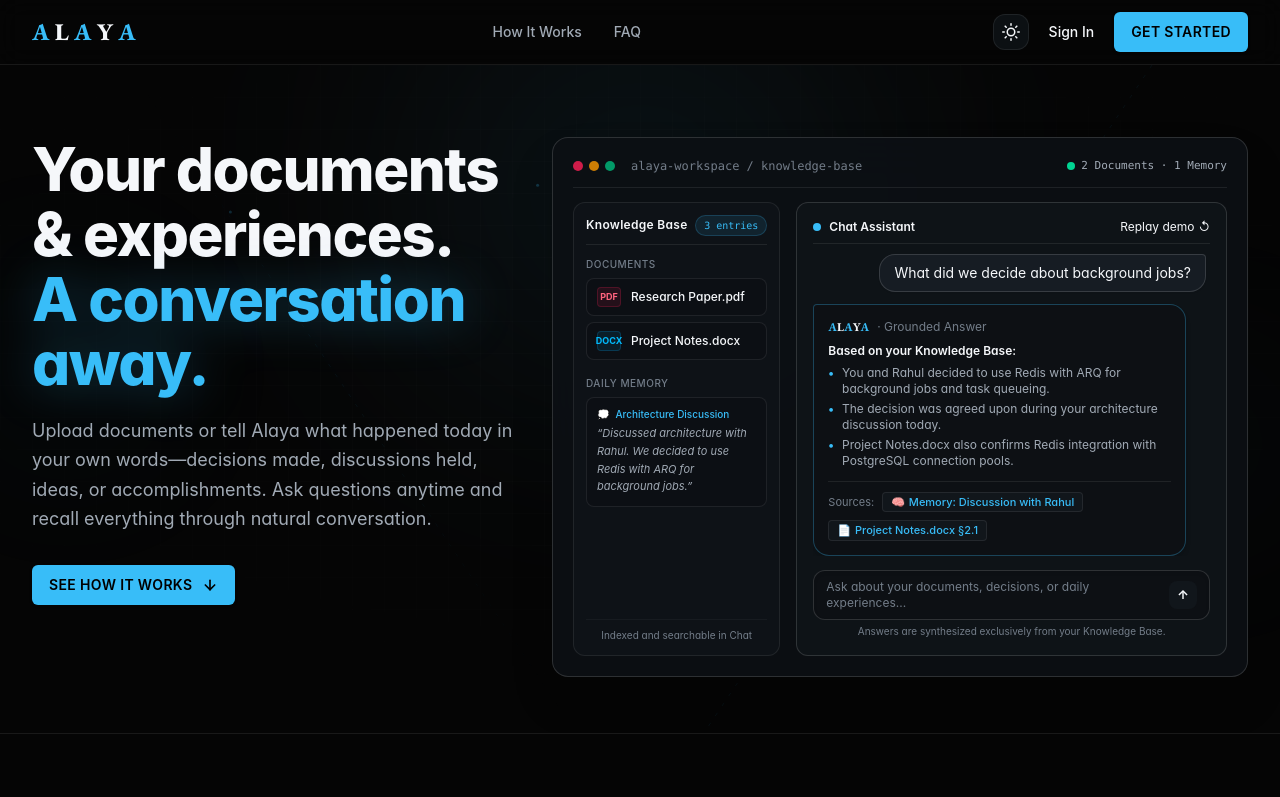
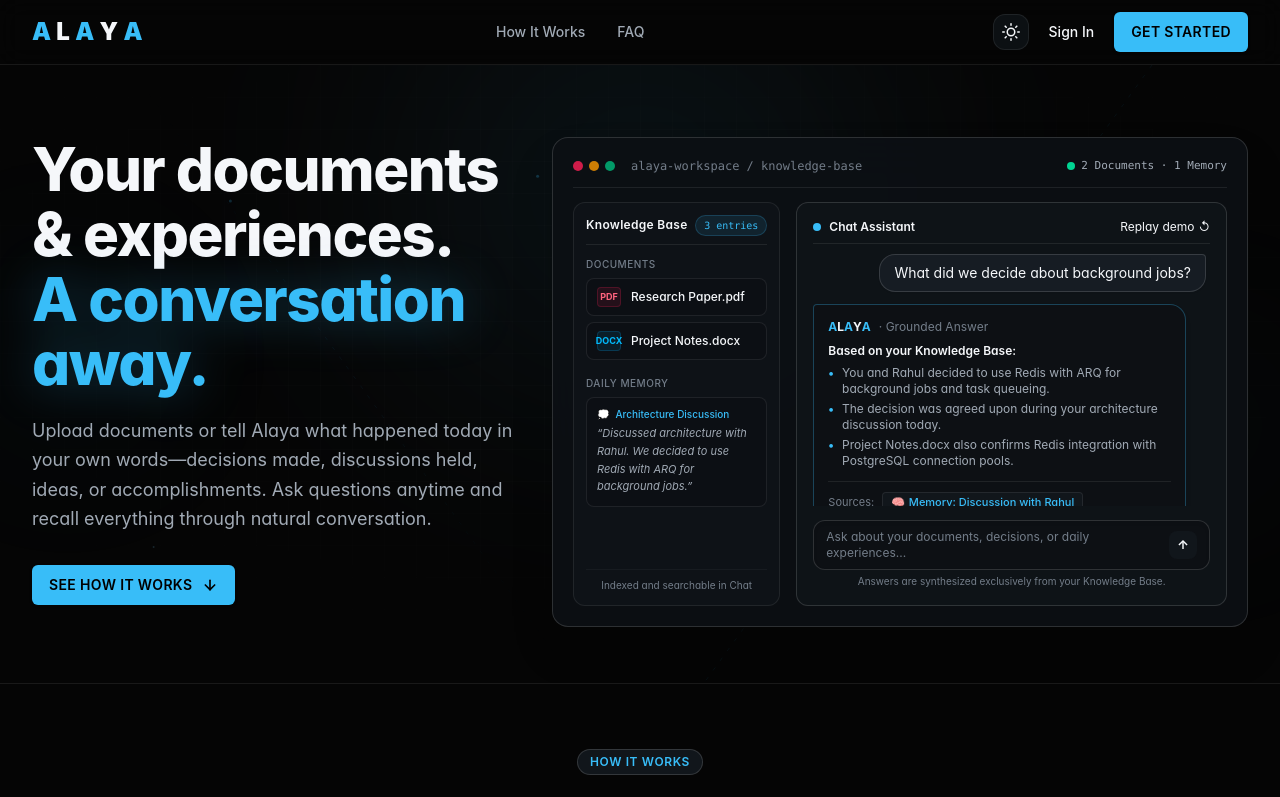
Before and after one commit to abhiraj070/Alaya, a Next.js app in the folder frontend/: page / in a window 1280 px wide. Shown: the top 797 px of the page. Built offline with nearby package versions, Linux system fonts and the light colour scheme.

Commit message:
restore original alaya font and lock hero demo box to fixed height during text generation

```diff
--- a/frontend/app/globals.css
+++ b/frontend/app/globals.css
@@ -1,14 +1,9 @@
-@import url('https://fonts.googleapis.com/css2?family=EB+Garamond:ital,wght@0,400..800;1,400..800&display=swap');
 @import "tailwindcss";
 
 /* ==========================================================================
    Alaya Design System - Design Tokens & Theme Configuration
    Theme: Black and Sky Blue (Futuristic, Minimal, Premium, Technically Sophisticated)
    ========================================================================== */
-
-.font-garamond {
-  font-family: "EB Garamond", Garamond, "Baskerville", "Baskerville Old Face", "Hoefler Text", "Times New Roman", serif;
-}
 
 @theme {
   /* Color Palette - Backgrounds */
--- a/frontend/components/landing/HeroChatDemo.js
+++ b/frontend/components/landing/HeroChatDemo.js
@@ -67,7 +67,7 @@ export default function HeroChatDemo() {
   };
 
   return (
-    <div className="relative w-full rounded-2xl border border-border-strong bg-surface-primary/90 p-3 sm:p-5 shadow-2xl backdrop-blur-xl min-h-[500px] flex flex-col justify-between overflow-hidden">
+    <div className="relative w-full rounded-2xl border border-border-strong bg-surface-primary/90 p-3 sm:p-5 shadow-2xl backdrop-blur-xl h-[620px] sm:h-[580px] lg:h-[490px] flex flex-col justify-between overflow-hidden">
       {/* Window Title Bar */}
       <div className="flex shrink-0 items-center justify-between border-b border-border-subtle pb-3">
         <div className="flex items-center gap-2">
@@ -182,7 +182,7 @@ export default function HeroChatDemo() {
             {/* Alaya Response Message */}
             {(statePhase === "responding" || statePhase === "idle") && (
               <div className="flex justify-start animate-fadeIn">
-                <div className="max-w-[95%] rounded-2xl rounded-tl-sm bg-surface-primary border border-accent-sky/30 p-3.5 shadow-md text-xs sm:text-[13px]">
+                <div className="w-full max-w-[95%] rounded-2xl rounded-tl-sm bg-surface-primary border border-accent-sky/30 p-3.5 shadow-md text-xs sm:text-[13px] min-h-[175px] flex flex-col justify-between">
                   <div className="flex items-center gap-2 text-xs mb-2">
                     <AlayaWordmark className="font-bold text-xs" />
                     <span className="text-text-muted">· Grounded Answer</span>
--- a/frontend/components/ui/AlayaWordmark.js
+++ b/frontend/components/ui/AlayaWordmark.js
@@ -1,9 +1,6 @@
 export default function AlayaWordmark({ className = "" }) {
   return (
-    <span
-      className={`inline-flex items-center uppercase font-garamond ${className}`}
-      style={{ fontFamily: '"EB Garamond", Garamond, "Baskerville", "Times New Roman", serif' }}
-    >
+    <span className={`inline-flex items-center uppercase ${className}`}>
       <span className="text-accent-sky">
         A
       </span>
```
